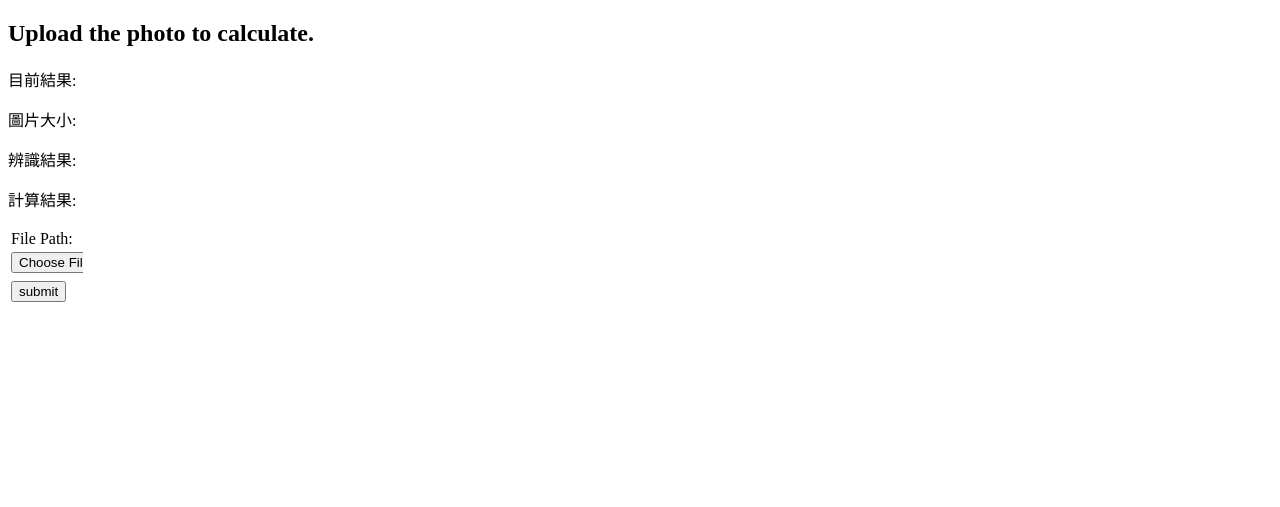
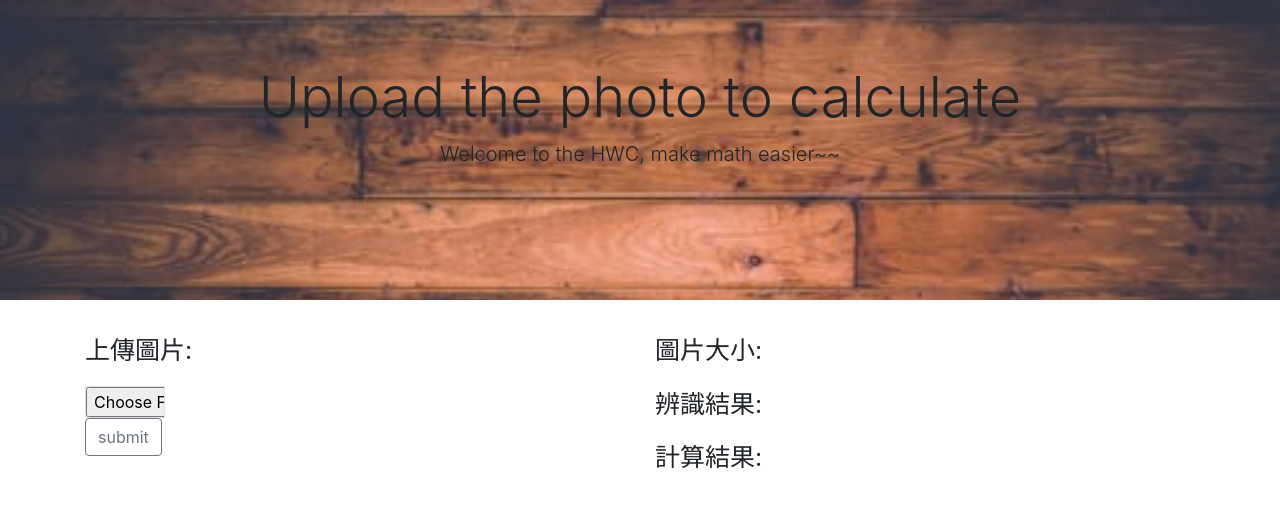
Before and after one commit to JieHong-Liu/Hand-Written-Calculator, a Flask app: page /home in a window 1280 px wide. Shown: the top 507 px of the page. Run offline with Flask 2, Linux system fonts and the light colour scheme; some libraries are stand-ins or nearby versions.

Commit message:
add html javascript css

```diff
--- /dev/null
+++ b/static/css/style.css
@@ -0,0 +1,85 @@
+ .hidden{
+    display:none;
+}
+
+@keyframes disappear {
+    0% {opacity: 1;}
+    5%{opacity: 0.95;}
+    10%{opacity: 0.9;}
+    15%{opacity: 0.85;}
+    20% {opacity: 0.8;}
+    25%{opacity: 0.75;}
+    30% {opacity: 0.7;}
+    35%{opacity: 0.65;}
+    40% {opacity: 0.6;}
+    45%{opacity: 0.55;}
+    50% {opacity: 0.5;}
+    55%{opacity: 0.45;}
+    60% {opacity: 0.4;}
+    65%{opacity: 0.35;}
+    70% {opacity: 0.3;}
+    75%{opacity: 0.25;}
+    80% {opacity: 0.2;}
+    85%{opacity: 0.15;}
+    90% {opacity: 0.1;}
+    95%{opacity: 0.05;}
+    100% {opacity: 0; display: none;}
+  }
+#fileinput{
+    width: 80px;
+
+}
+#input_text{
+    width: 300px;
+}
+#input_text_name{
+    font-size: 20px;
+    margin-bottom: 0px;
+    margin-top: 5px;
+    margin-bottom: 5px;
+}
+
+.word, .small_text, #resultText{
+    font-size: 25px;
+}
+h1{
+    font-size: 50px;
+}
+
+#alert_text{
+    position: absolute;
+    top: 0px;
+    left: 0px;
+    width: 100%;
+    animation-name: disappear;
+    animation-duration: 0.5s;
+    animation-delay: 2s;
+    animation-fill-mode:forwards;
+    display:none;
+}
+.nav-block{
+    height: 960px;
+}
+.nav-link {
+    padding:   75px;
+    font-size: 25px;
+}
+.nav-item{
+    margin-bottom: 0px;
+    max-height: 100%;
+
+}
+.class_title{
+    padding-left: 0px;
+    padding-right: 0px;
+}
+.backgroung_img{
+    background-image: url("../img/background4.jpg");
+    background-size: 100%;
+    height: 300px;
+
+}
+.nav-link{
+    padding-bottom: 15px;
+    padding-top: 15px;
+}
--- a/templates/index.html
+++ b/templates/index.html
@@ -1,31 +1,103 @@
-<!DOCTYPE html>
-<html>
-<head>
-    <meta charset='utf-8'>
-    <meta name='viewport' content='width=device-width, initial-scale=1'>
+<!doctype html>
+<html lang="en">
+  <head>
+    <!-- Required meta tags -->
+    <meta charset="utf-8">
+    <meta name="viewport" content="width=device-width, initial-scale=1, shrink-to-fit=no">
+
+    <!-- Bootstrap CSS -->
+    <link rel="stylesheet" href="https://cdn.jsdelivr.net/npm/bootstrap@4.6.0/dist/css/bootstrap.min.css" integrity="sha384-B0vP5xmATw1+K9KRQjQERJvTumQW0nPEzvF6L/Z6nronJ3oUOFUFpCjEUQouq2+l" crossorigin="anonymous">
+    <link rel="stylesheet" href="{{ url_for('static', filename='css/style.css') }}">
     <title>Hand Write Calculator</title>
-</head>
-<body>
-    <div>
-        <h2>Upload the photo to calculate.</h2>
-        <table>
-            <tr><td>File Path:</td></tr>
-            <tr><td><input type="file" id="fileinput" accept=".jpg,.jpeg,.png,.PNG,.jfif,.HEIC" style="width:72px" ></td>
-            <tr><td><img id="showimg" src="" style="display:none;" /></td></tr>
-            <tr>
-            <td><input type="submit" id="submitt" value="submit" style="display:block;"></td>
-            <td><input type="submit" id="True"    value="正確" style="display:none;"></td>
-            <td><input type="button" id="modify"  value="修正" style="display:none;"></td>
-            </tr>
-            <tr><td><span id="input_text_name"></span><input type="text" id="input_text" value="" style="display:none;"></td></tr>
-            <tr><td><input type="submit" id="modified" value="確認修改"  style="display:none;"></td></tr>
-            <tr><td><span id="state"></span></td></tr>
-            <p>目前結果:    <span id="resultText"></span></p>
-            <p>圖片大小:    <span id="resultSize"></span></p>
-            <p>辨識結果:    <span id="detectionResult"></span></p>
-            <p>計算結果:    <span id="CalculateResult"></span></p>
-        </table>
+  </head>
+  <body>
+
+<!--<nav class="navbar navbar-expand-lg navbar-light bg-light">
+  <a class="navbar-brand" href="#">Navbar</a>
+  <button class="navbar-toggler" type="button" data-toggle="collapse" data-target="#navbarSupportedContent" aria-controls="navbarSupportedContent" aria-expanded="false" aria-label="Toggle navigation">
+    <span class="navbar-toggler-icon"></span>
+  </button>
+
+  <div class="collapse navbar-collapse" id="navbarSupportedContent">
+    <ul class="navbar-nav mr-auto">
+      <li class="nav-item active">
+        <a class="nav-link" href="#">Home <span class="sr-only">(current)</span></a>
+      </li>
+      <li class="nav-item">
+        <a class="nav-link" href="#">Link</a>
+      </li>
+      <li class="nav-item dropdown">
+        <a class="nav-link dropdown-toggle" href="#" id="navbarDropdown" role="button" data-toggle="dropdown" aria-haspopup="true" aria-expanded="false">
+          Dropdown
+        </a>
+        <div class="dropdown-menu" aria-labelledby="navbarDropdown">
+          <a class="dropdown-item" href="#">Action</a>
+          <a class="dropdown-item" href="#">Another action</a>
+          <div class="dropdown-divider"></div>
+          <a class="dropdown-item" href="#">Something else here</a>
+        </div>
+      </li>
+      <li class="nav-item">
+        <a class="nav-link disabled" href="#" tabindex="-1" aria-disabled="true">Disabled</a>
+      </li>
+    </ul>
+    <form class="form-inline my-2 my-lg-0">
+      <input class="form-control mr-sm-2" type="search" placeholder="Search" aria-label="Search">
+      <button class="btn btn-outline-success my-2 my-sm-0" type="submit">Search</button>
+    </form>
+  </div>
+</nav>-->
+
+  <div class="container-fluid" style="padding-left:0px;padding-right:0px">
+    <div class="class_title">
+      <div class="jumbotron jumbotron-fluid backgroung_img">
+        <div class="container text-center">
+          <h1 class="display-4">Upload the photo to calculate</h1>
+          <p class="lead">Welcome to the HWC, make math easier~~</p>
+        </div>
+      </div>
     </div>
+  </div>
+  <div class="alert" id="alert_text">
+    <strong><span id="resultText"></span></strong>
+  </div>
+  <div class="container" >
+    <div class="row">
+      <div class="col-md-6 col-12">
+        <p class="word">上傳圖片:</p>
+        <input type="file" id="fileinput" class="form-control-file border" accept=".jpg,.jpeg,.png,.PNG,.jfif,.HEIC" >
+        <img id="showimg" src="" class="hidden"  width="400"/>
+
+        <input type="submit" id="submitt" value="submit" class="btn btn-outline-secondary">
+        <div class="btn-group">
+          <input type="submit" id="True"    value="正確" class="hidden btn btn-outline-secondary">
+          <input type="button" id="modify"  value="修正" class="hidden btn btn-outline-secondary" >
+        </div>
+        <br/>
+        <p id="input_text_name"></p>
+        <input type="text" id="input_text" value="" class="hidden form-control">
+
+        <input type="submit" id="modified" value="確認修改" class="hidden btn btn-outline-secondary" >
+      </div>
+      <div class="col-md-6 col-12">
+        <p class="word">圖片大小:    <span id="resultSize"></span></p>
+        <p class="word">辨識結果:    <span id="detectionResult"></span></p>
+        <p class="word">計算結果:    <span id="CalculateResult"></span></p>
+      </div>
+    </div>
+  </div>
+
+
+
+
+
+
+
+
+
+    <script src="https://code.jquery.com/jquery-3.5.1.slim.min.js" integrity="sha384-DfXdz2htPH0lsSSs5nCTpuj/zy4C+OGpamoFVy38MVBnE+IbbVYUew+OrCXaRkfj" crossorigin="anonymous"></script>
+    <script src="https://cdn.jsdelivr.net/npm/bootstrap@4.6.0/dist/js/bootstrap.bundle.min.js" integrity="sha384-Piv4xVNRyMGpqkS2by6br4gNJ7DXjqk09RmUpJ8jgGtD7zP9yug3goQfGII0yAns" crossorigin="anonymous"></script>
     <script src='../static/index.js'></script>
-</body>
+
+  </body>
 </html>
```
Also changed, not shown: maze.txt (deleted, +0 -9 lines), static/index.js (+30 -20 lines), image/good.jpg (added), static/img/background.jpg (added), static/img/background2.jpg (added), static/img/background3.jpg (added), static/img/background4.jpg (added).
